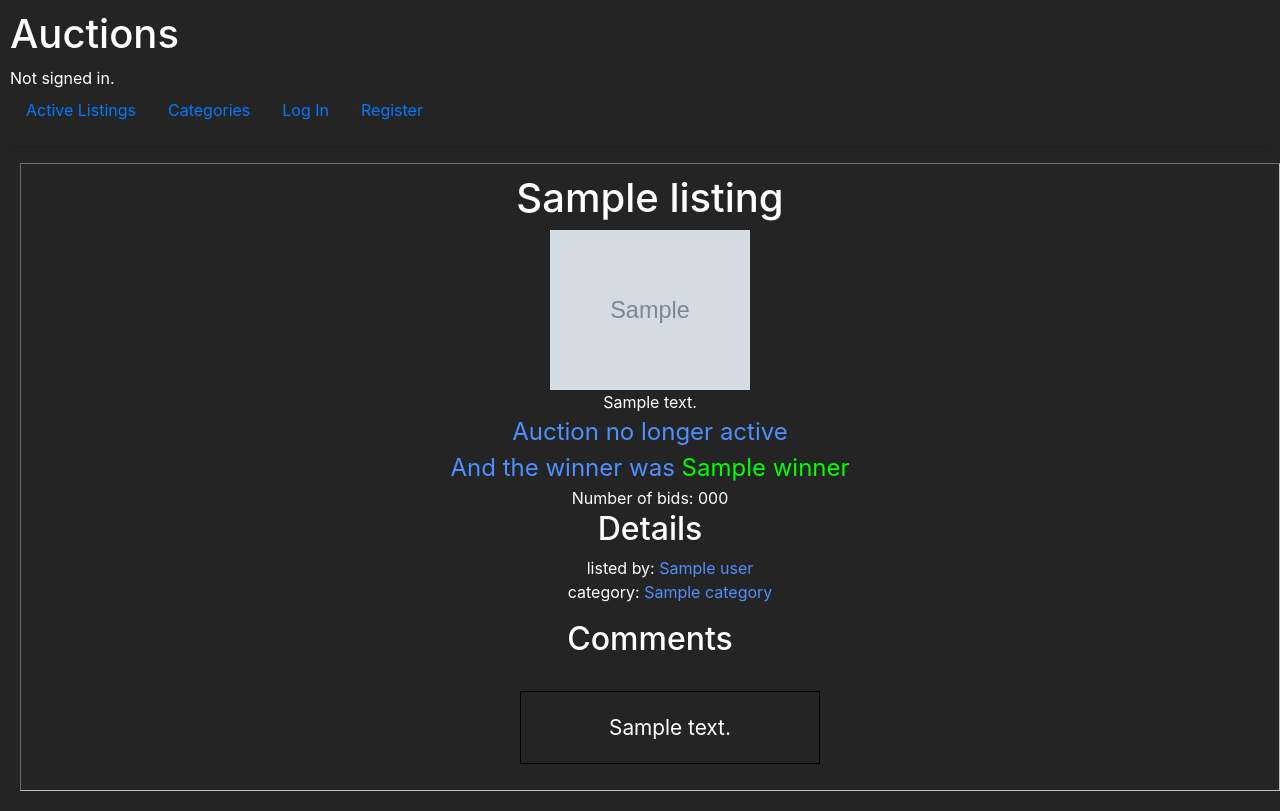
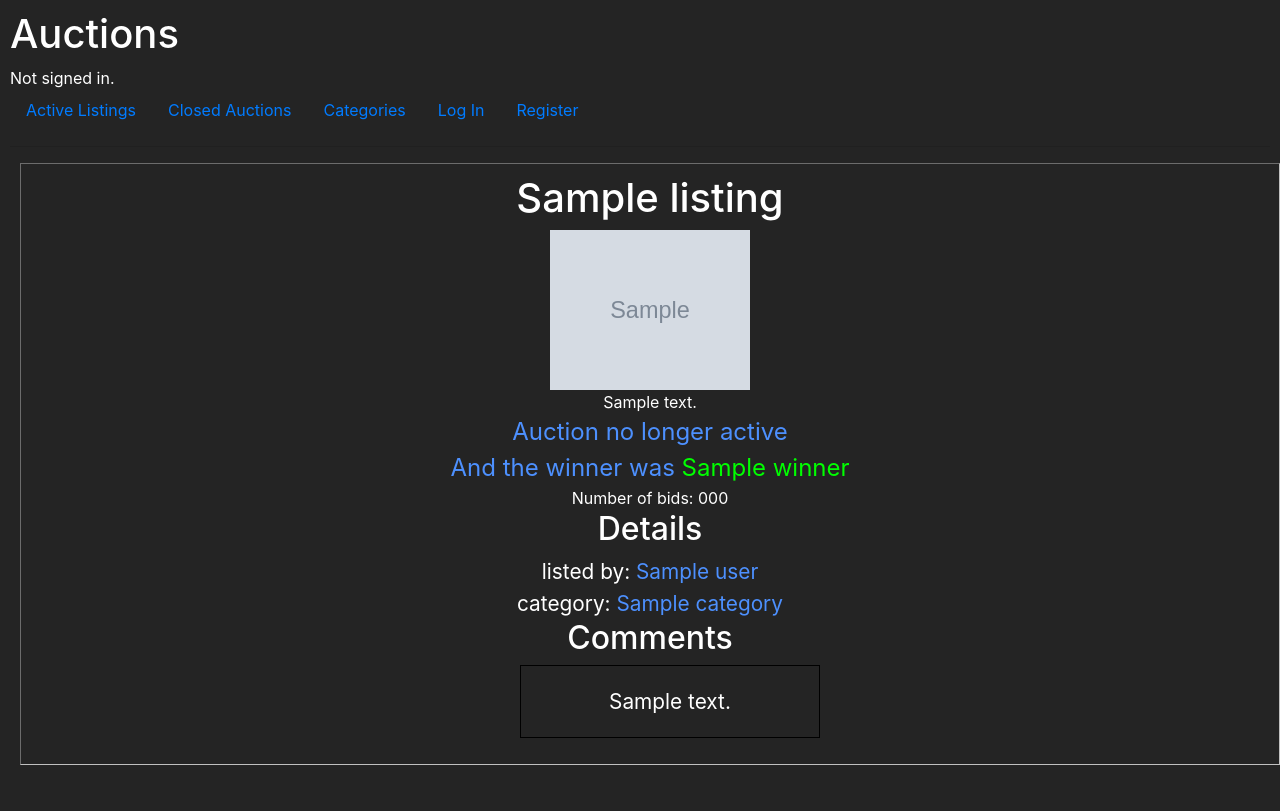
Before and after one commit to ArthurCintra01/Commerce-webapp, a Django app: template commerce/auctions/templates/auctions/listing.html in a window 1280 px wide. After the commit the page ends 765 px from the top, so only its background shows below. Run offline with Django 3.2, Linux system fonts and the light colour scheme; tables that the repository leaves empty hold one stand-in row (values such as "Sample post"); the template is opened without the code that fills it: values that come from a table or form of the project are taken from there, most other values are stand-ins (such as "Sample title", 1, 10 or a date in 2020); grey boxes marked "Sample" are stand-in pictures; some libraries are stand-ins or nearby versions.

Commit message:
closed_auctions_page

```diff
--- a/commerce/auctions/templates/auctions/layout.html
+++ b/commerce/auctions/templates/auctions/layout.html
@@ -21,6 +21,9 @@
         <ul class="nav">
             <li class="nav-item">
                 <a class="nav-link" href="{% url 'index' %}">Active Listings</a>
+            </li>
+            <li class="nav-item">
+                <a class="nav-link" href="{% url 'closed_listings' %}">Closed Auctions</a>
             </li>
             <li class="nav-item">
                 <a class="nav-link" href="{% url 'categories' %}">Categories</a>
--- a/commerce/auctions/templates/auctions/listing.html
+++ b/commerce/auctions/templates/auctions/listing.html
@@ -63,6 +63,15 @@
         color:#4d90fe;
         font-size: 1.5em;
     }
+    .details{
+        font-size: 1.3em;
+    }
+    #close{
+        font-size: 0.8em;
+        background-color: rgb(1, 199, 1);
+        border-radius: 5px;
+        color:black;
+    }
 </style>
 {% endblock %}
 
@@ -78,7 +87,7 @@
             {%else%}
                 <form method='POST' action="{% url 'add_watchlist' listing.id %}">
                     {% csrf_token %}
-                    <input class='add' type=submit value="add to watchlist">
+                    <input class="add" type=submit value="add to watchlist">
                 </form>
             {% endif %}
         {% endif %}
@@ -121,23 +130,24 @@
         Number of bids: {{listing.number_of_bids}}
 
         <h2>Details</h2>
-        <ul style="list-style-type: none;">
+        <div class="details">
             {% if listing.user == current_user %}
-            <li>
-                listed by: <span style="display: inline-block; color:#4d90fe; margin-bottom: 0;">you</span>
+                listed by: <span style="color:#4d90fe; margin-bottom: 0;">you</span>
                 {% if listing.is_active %}
                     <form style="display:inline-block;" method='POST' action="{% url 'close_listing' listing.id %}">
                         {% csrf_token %}
-                        <input class='add' type=submit value="close auction">
+                        <input id="close" type=submit value="close auction">
                     </form>
                 {% endif %}
-            </li>
+                <br>
             {% else %}
-            <li>listed by: <span style="display: inline-block; color:#4d90fe; margin-bottom: 0;">{{listing.user}}</span></li>
+                listed by: <span style="color:#4d90fe; margin-bottom: 0;">{{listing.user}}</span>
+                <br>
             {% endif %}
-            <li>category: <span style="display: inline-block; color:#4d90fe; margin-bottom: 0;">{{listing.category}}</span></li>
-        </ul>
+            category: <span style="color:#4d90fe; margin-bottom: 0;">{{listing.category}}</span>
+        </div>
         {% if user.is_authenticated and listing.is_active %}
+        <br>
         <form method='post' action="{% url 'add_comment' listing.id %}" id="commentForm">
             {% csrf_token %}
             <textarea name="comment" form="commentForm"></textarea>
@@ -145,7 +155,6 @@
         </form>
         {% endif %}
         <h2>Comments</h2>
-        <br>
         <ul>
             {% for comment in comments %}
                 <li class="comment">{{comment}}</li>
--- a/commerce/auctions/urls.py
+++ b/commerce/auctions/urls.py
@@ -16,5 +16,6 @@ urlpatterns = [
     path("categories", views.categories_index, name="categories"),
     path("category/<int:id>", views.category, name="category"),
     path("addcomment/<int:id>", views.add_comment, name="add_comment"),
-    path("closeListing/<int:id>", views.close_listing, name="close_listing")
+    path("closeListing/<int:id>", views.close_listing, name="close_listing"),
+    path("closedListings",views.closed_listings, name="closed_listings")
 ]
```
Also changed, not shown: commerce/auctions/templates/auctions/index.html (+3 -5 lines), commerce/auctions/views.py (+8 -1 lines), commerce/db.sqlite3.
